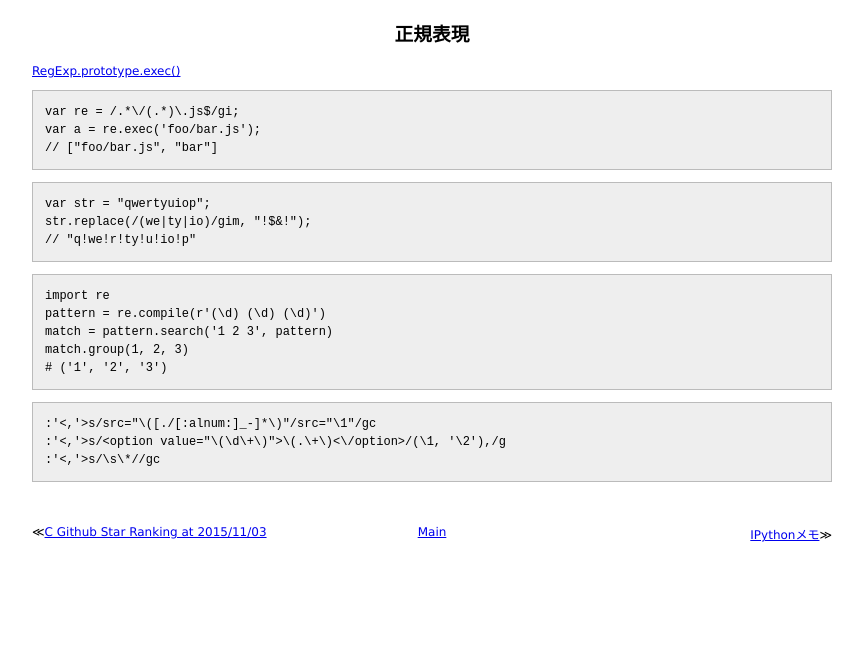
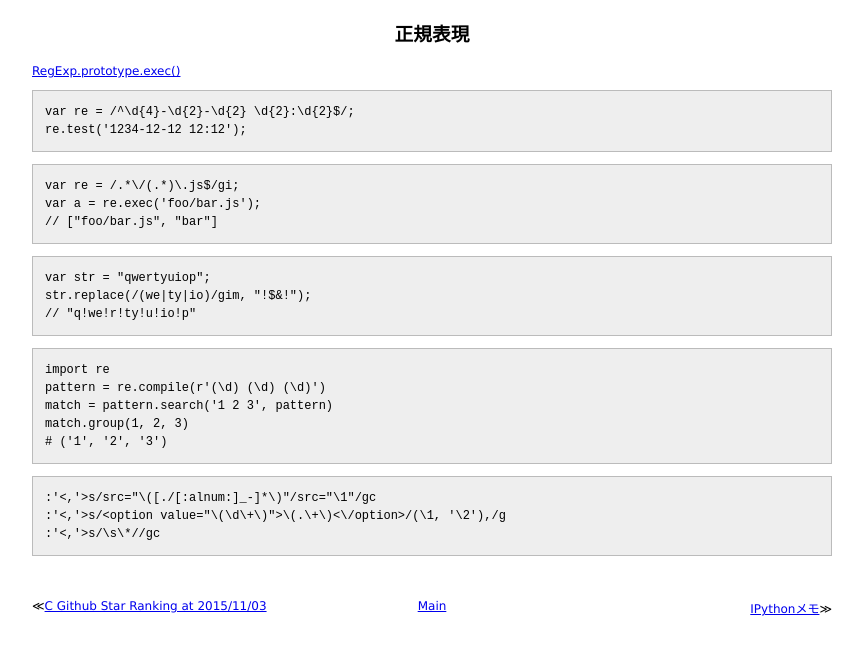
Before and after one commit to 38elements/38elements.github.com, a Jekyll site: the page built from _posts/2015-10-10-regexp.md, in a window 1280 px wide. Shown: the top 655 px of the page, without its empty margins (208-1071 px from the left). Built offline with Jekyll 4.4.1, drawn with Linux system fonts in a browser that asks for light colours.

Commit message:
Update 2015-10-10-regexp.md

````diff
--- a/_posts/2015-10-10-regexp.md
+++ b/_posts/2015-10-10-regexp.md
@@ -4,6 +4,11 @@ title: 正規表現
 ---
 
 [RegExp.prototype.exec()](https://developer.mozilla.org/en/docs/Web/JavaScript/Reference/Global_Objects/RegExp/exec)
+
+```
+var re = /^\d{4}-\d{2}-\d{2} \d{2}:\d{2}$/;
+re.test('1234-12-12 12:12');
+```
 
 ```
 var re = /.*\/(.*)\.js$/gi;
````
